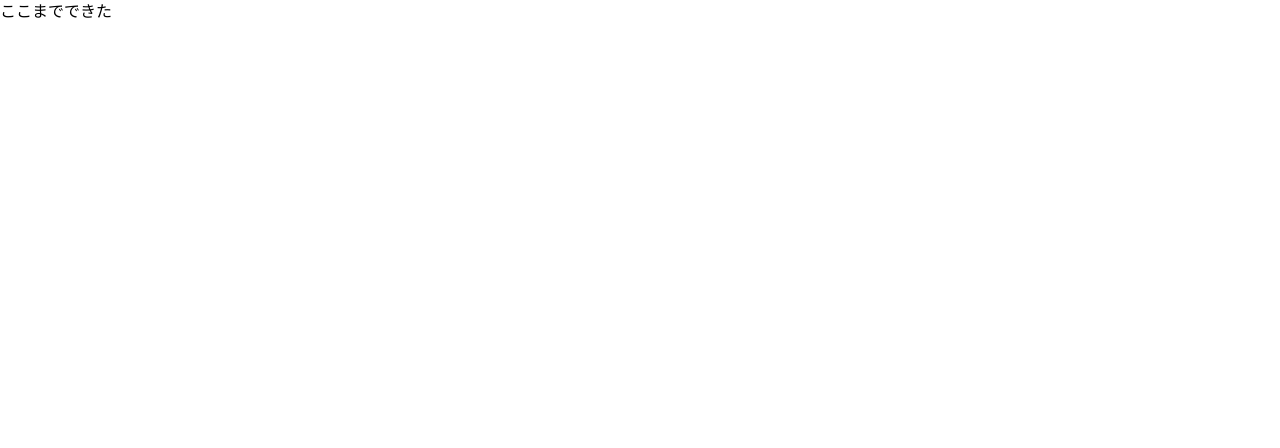
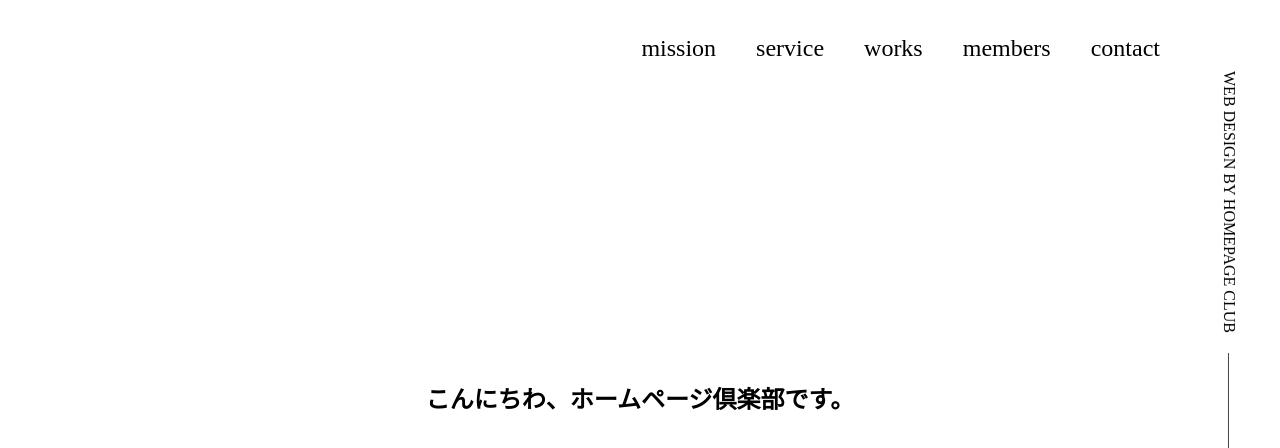
Before and after one commit to SuzukiDaishi/homepageclub-site, a Nuxt app: page /home in a window 1280 px wide. Shown: the top 448 px of the page. Built offline with nearby package versions, Linux system fonts and the light colour scheme.

Commit message:
homeを作った(作りかけ)

```diff
--- a/assets/scss/settings.scss
+++ b/assets/scss/settings.scss
@@ -2,6 +2,7 @@
 /** Default variable settings */
 
 $bg-color: white;
+$text-color: black;
 $loader-bg-color: #111;
 $loader-text-color: white;
 $loader-effect-color1: #ff00c1;
--- /dev/null
+++ b/assets/textfiles/viewText.json
@@ -0,0 +1,11 @@
+{
+    "COMPANY_NAME": "ホームページ倶楽部",
+    "SECTIONS": [
+        "mission",
+        "service",
+        "works",
+        "members",
+        "contact"
+    ],
+    "DESIGNED_BY": "WEB DESIGN BY HOMEPAGE CLUB"
+}
--- /dev/null
+++ b/components/molecules/FixedHeader.vue
@@ -0,0 +1,52 @@
+<template>
+    <header :class="$style.container">
+        <nav :class="$style.endblock">
+            <nuxt-link
+                :class="$style.nav_item"
+                v-scroll-to="{
+                    el: `#${section}`,
+                    container: `#${container}`,
+                    duration: 500,
+                }"
+                v-for="(section, i) in sections"
+                :key="i"
+                to >
+                {{ section }}
+            </nuxt-link>
+        </nav>
+    </header>
+</template>
+
+<script>
+export default {
+    props: ['sections', 'container'],
+}
+</script>
+
+<style lang="scss" module>
+@import '~assets/scss/settings.scss';
+
+header.container {
+    width: 100%;
+    height: 100px;
+    padding-right: 100px;
+    padding-top: 30px;
+    position: fixed;
+    top: 0;
+    left: 0;
+    z-index:100;
+}
+nav.endblock {
+    display: flex;
+    justify-content: flex-end;
+    align-items: center;
+    list-style: none;
+}
+.nav_item {
+    padding: 0 20px;
+    font-size: 1.5em;
+    text-decoration: none;
+    color: $text-color;
+    font-weight: lighter;
+}
+</style>
--- /dev/null
+++ b/components/molecules/FixedSidebar.vue
@@ -0,0 +1,40 @@
+<template>
+    <aside :class="$style.container">
+        <span :class="$style.copy_text">{{ designedBy }}</span>
+    </aside>
+</template>
+
+<script>
+import viewText from  '~/assets/textfiles/viewText.json'
+
+export default {
+    data() {
+        return {
+            designedBy: viewText['DESIGNED_BY']
+        }
+    }
+}
+</script>
+
+<style lang="scss" module>
+.container {
+    position: fixed;
+    top: 0;
+    right: 0;
+    transform: rotate(0.25turn) translate(350px, -240px);
+}
+.copy_text {
+    display: flex;
+    align-items: center;
+    white-space: nowrap;
+    &:after {
+        content: "";
+        flex-grow: 1;
+        height: 1px;
+        width: 300px;
+        background: #444;
+        display: block;
+        margin-left: 20px;
+    }
+}
+</style>
--- a/components/organisms/LoaderFullScreen.vue
+++ b/components/organisms/LoaderFullScreen.vue
@@ -15,6 +15,7 @@
 import anime from 'animejs'
 import CyberBox from '~/components/atomis/CyberBox.vue'
 import CloseBox from '~/components/atomis/CloseBox.vue'
+import viewText from  '~/assets/textfiles/viewText.json'
 
 export default {
     components: {
@@ -23,7 +24,7 @@ export default {
     },
     data() {
       return {
-        title: 'ホームページ倶楽部',
+        title: viewText['COMPANY_NAME'],
         titleDispCount: 0,
         dispTitle: ''
       }
--- a/components/organisms/TopPage.vue
+++ b/components/organisms/TopPage.vue
@@ -1,15 +1,65 @@
 <template>
-    <div>
-        ここまでできた
+    <div :class="$style.wrapper">
+        <fixed-header :sections="sections" :container="'slidebox'" />
+        <fixed-sidebar />
+        <main id="slidebox" :class="$style.container">
+            <section id="top" :class="[$style.area, $style.area_top]">
+                <h1>こんにちわ、ホームページ倶楽部です。</h1>
+            </section>
+            <section :id="sections[0]" :class="$style.area" style="background:blue;"></section>
+            <section :id="sections[1]" :class="$style.area" style="background:green;"></section>
+            <section :id="sections[2]" :class="$style.area" style="background:red;"></section>
+            <section :id="sections[3]" :class="$style.area" style="background:blue;"></section>
+            <section :id="sections[4]" :class="$style.area" style="background:green;"></section>
+        </main>
     </div>
 </template>
 
 <script>
+import FixedHeader from '~/components/molecules/FixedHeader.vue'
+import FixedSidebar from '~/components/molecules/FixedSidebar.vue'
+import viewText from  '~/assets/textfiles/viewText.json'
+
 export default {
-
+    components: {
+        FixedHeader,
+        FixedSidebar,
+    },
+    data() {
+        return {
+            sections: viewText['SECTIONS']
+        }
+    }
 }
 </script>
 
-<style>
+<style lang="scss" module>
+@import '~assets/scss/settings.scss';
+
+.wrapper {
+    width:100%;
+    background: $bg-color;
+}
+.container {
+    overflow: auto;
+    scroll-snap-type: y mandatory;
+    height: 100vh;
+}
+.area {
+    scroll-snap-align: start;
+    height: 100vh;
+    width:100%;
+    &_top {
+        position:relative;
+        width: 100%;
+        height: 100%;
+        &>h1 {
+            position:absolute;
+            top: 50%;
+            left: 50%;
+            transform: translate(-50%, -50%);
+        }
+    }
+}
 
 </style>
--- a/layouts/default.vue
+++ b/layouts/default.vue
@@ -5,6 +5,11 @@
 </template>
 
 <style>
+
+html {
+    overscroll-behavior: none;
+}
+
 /* css resets */
 *,
 *::before,
--- a/nuxt.config.js
+++ b/nuxt.config.js
@@ -32,6 +32,7 @@ export default {
   ** Plugins to load before mounting the App
   */
   plugins: [
+    '~plugins/vue-scrollto',
   ],
   /*
   ** Nuxt.js modules
--- a/package.json
+++ b/package.json
@@ -12,7 +12,8 @@
   },
   "dependencies": {
     "animejs": "^3.1.0",
-    "nuxt": "^2.0.0"
+    "nuxt": "^2.0.0",
+    "vue-scrollto": "^2.17.1"
   },
   "devDependencies": {
     "node-sass": "^4.13.1",
--- a/pages/index.vue
+++ b/pages/index.vue
@@ -1,7 +1,7 @@
 <template>
-<div class="container">
-    <loader-full-screen />
-</div>
+    <div class="container">
+        <loader-full-screen />
+    </div>
 </template>
 
 <script>
--- /dev/null
+++ b/plugins/vue-scrollto.js
@@ -0,0 +1,4 @@
+import Vue from 'vue'
+import VueScrollTo from 'vue-scrollto'
+
+Vue.use(VueScrollTo)
```
Also changed, not shown: 1 other file (tests, documents, lock files or other folders).
